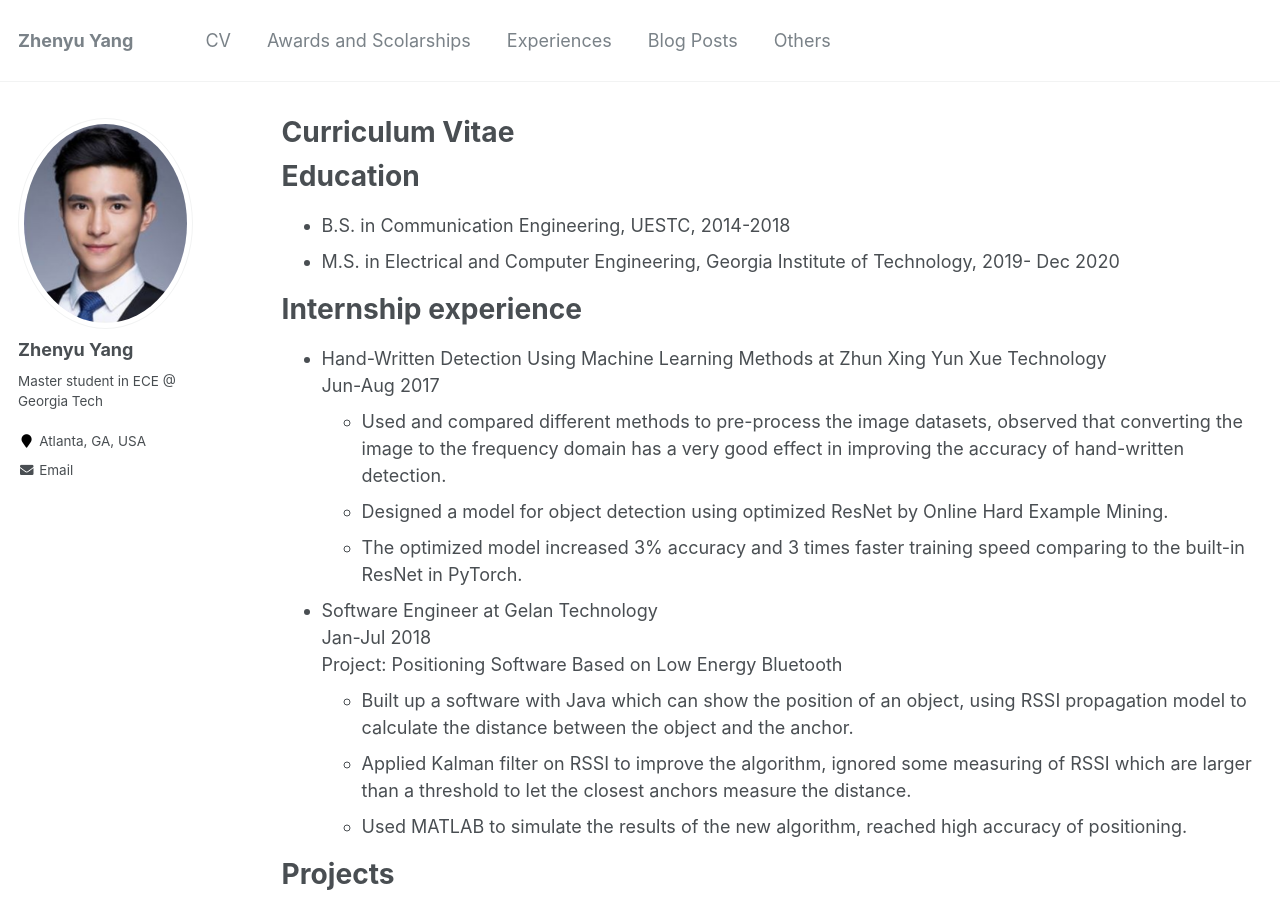
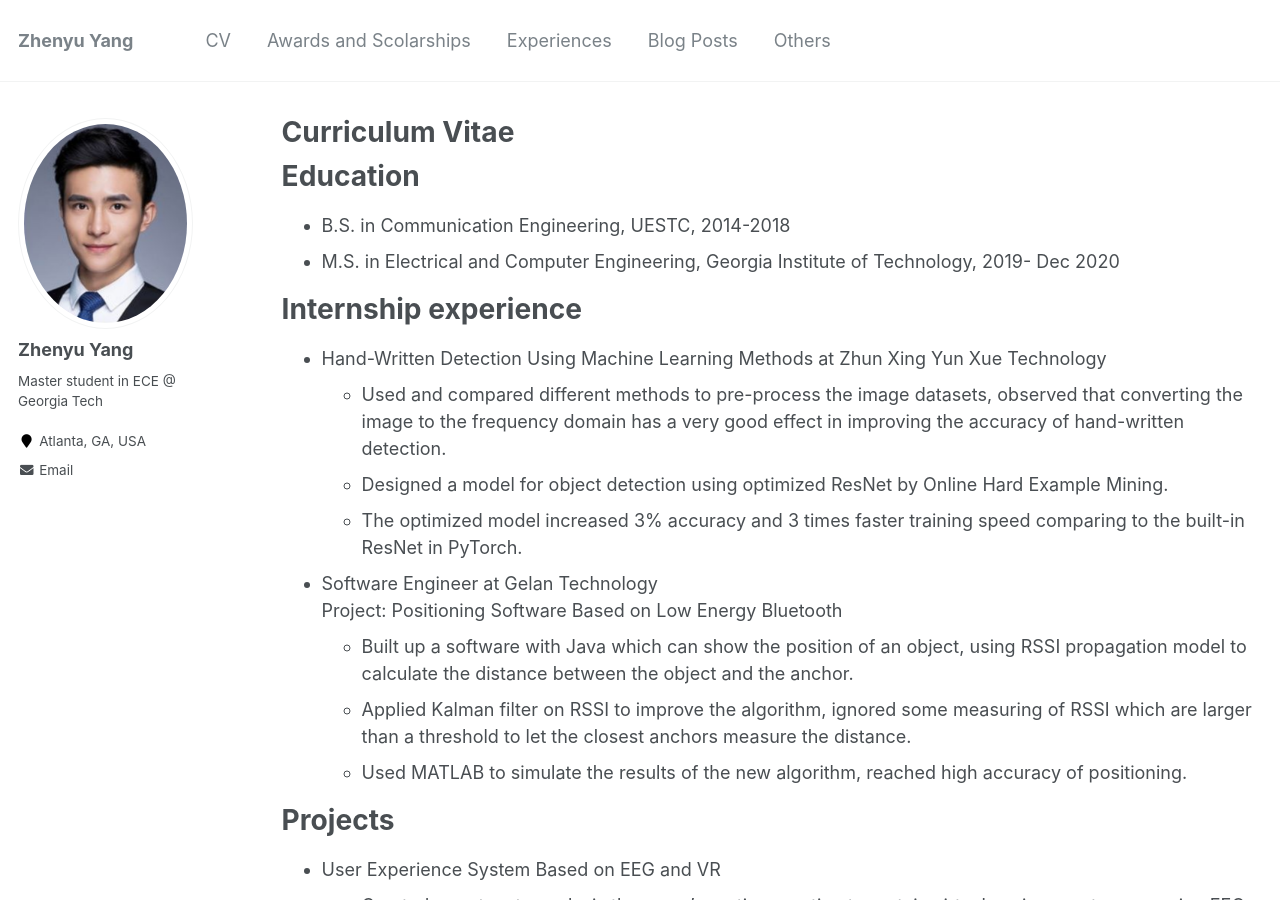
Before and after one commit to azpeteryang/azpeteryang.github.io, a Jekyll site: the page built from _pages/cv.md, in a window 1280 px wide and 900 px high. Built offline with Jekyll 4.4.1, drawn with Linux system fonts in a browser that asks for light colours.

Commit message:
Update cv.md

```diff
--- a/_pages/cv.md
+++ b/_pages/cv.md
@@ -17,14 +17,12 @@ Education
 Internship experience
 ======
 * Hand-Written Detection Using Machine Learning Methods at Zhun Xing Yun Xue Technology
-  Jun-Aug 2017
   * Used and compared different methods to pre-process the image datasets, observed that converting the image to the frequency domain has a very good effect in improving the accuracy of hand-written detection.
   * Designed a model for object detection using optimized ResNet by Online Hard Example Mining.
   * The optimized model increased 3% accuracy and 3 times faster training speed comparing to the built-in ResNet in PyTorch.
 
 
 * Software Engineer at Gelan Technology
-   Jan-Jul 2018
   Project: Positioning Software Based on Low Energy Bluetooth
   * Built up a software with Java which can show the position of an object, using RSSI propagation model to calculate the distance between the object and the anchor.
   * Applied Kalman filter on RSSI to improve the algorithm, ignored some measuring of RSSI which are larger than a threshold to let the closest anchors measure the distance.
```
